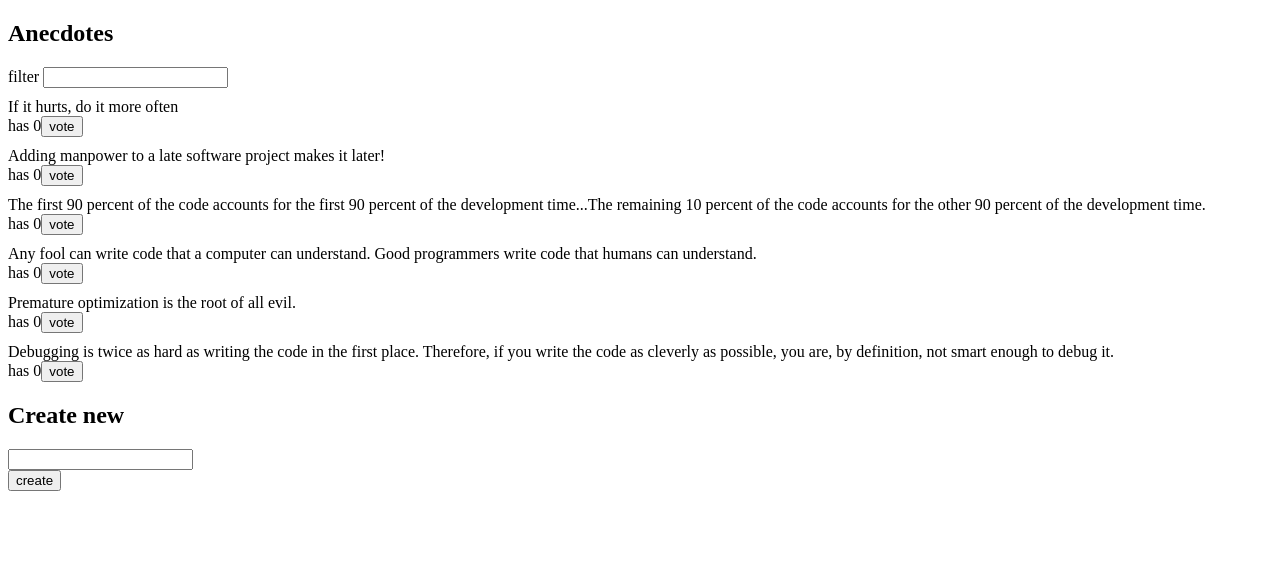
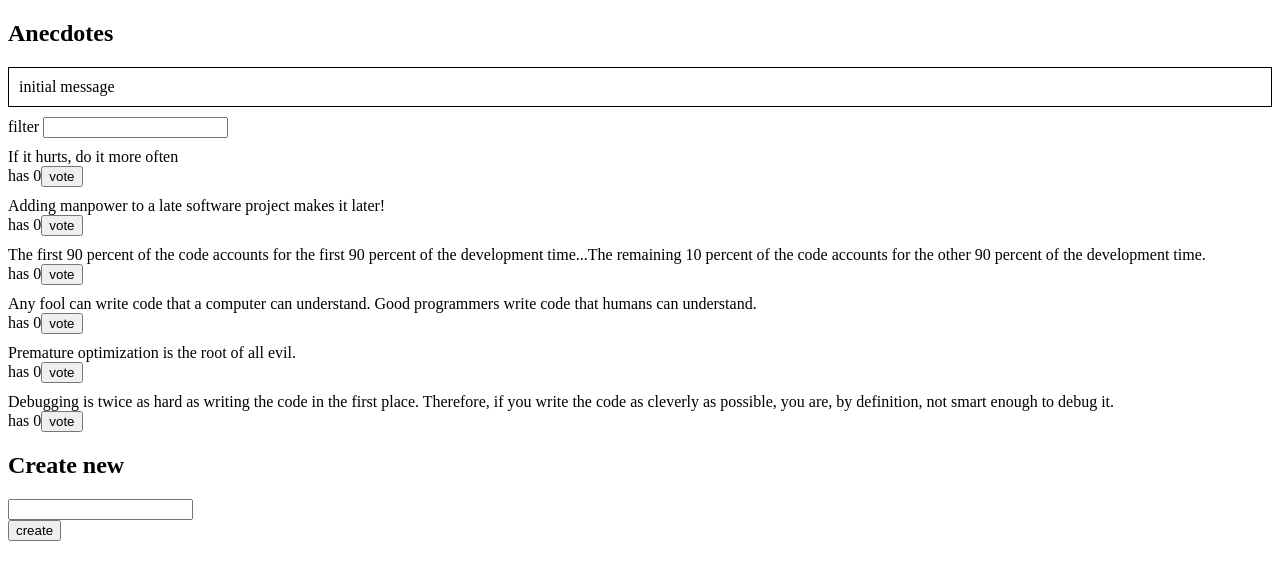
Before and after one commit to larcondo/fso-ex-part6-anecdotes, a React (Vite) app: page / in a window 1280 px wide. Shown: the top 580 px of the page. Built offline with nearby package versions, Linux system fonts and the light colour scheme.

Commit message:
exercise 6.12

```diff
--- a/src/App.jsx
+++ b/src/App.jsx
@@ -1,11 +1,13 @@
 import AnecdoteForm from './components/AnecdoteForm'
 import AnecdoteList from './components/AnectoteList'
 import Filter from './components/Filter'
+import Notification from './components/Notification'
 
 const App = () => {
   return (
     <div>
       <h2>Anecdotes</h2>
+      <Notification />
       <Filter />
       <AnecdoteList />
       <AnecdoteForm />
--- a/src/components/Notification.jsx
+++ b/src/components/Notification.jsx
@@ -1,13 +1,19 @@
+import { useSelector } from 'react-redux'
+
 const Notification = () => {
+  const notification = useSelector(state => state.notification)
   const style = {
     border: 'solid',
     padding: 10,
-    borderWidth: 1
+    borderWidth: 1,
+    marginBottom: 10
   }
+
+  if (!notification) return null
 
   return(
     <div style={style}>
-      render here notification...
+      { notification }
     </div>
   )
 }
--- /dev/null
+++ b/src/reducers/notificationReducer.js
@@ -0,0 +1,8 @@
+import { createSlice } from '@reduxjs/toolkit'
+
+const notificationSlice = createSlice({
+  name: 'notification',
+  initialState: 'initial message',
+})
+
+export default notificationSlice.reducer
--- a/src/store.js
+++ b/src/store.js
@@ -1,11 +1,13 @@
 import { configureStore } from '@reduxjs/toolkit'
 import anecdoteReducer from './reducers/anecdoreReducer'
 import filterReducer from './reducers/filterReducer'
+import notificationReducer from './reducers/notificationReducer'
 
 const store = configureStore({
   reducer: {
     anecdotes: anecdoteReducer,
     filter: filterReducer,
+    notification: notificationReducer,
   }
 })
 
```
